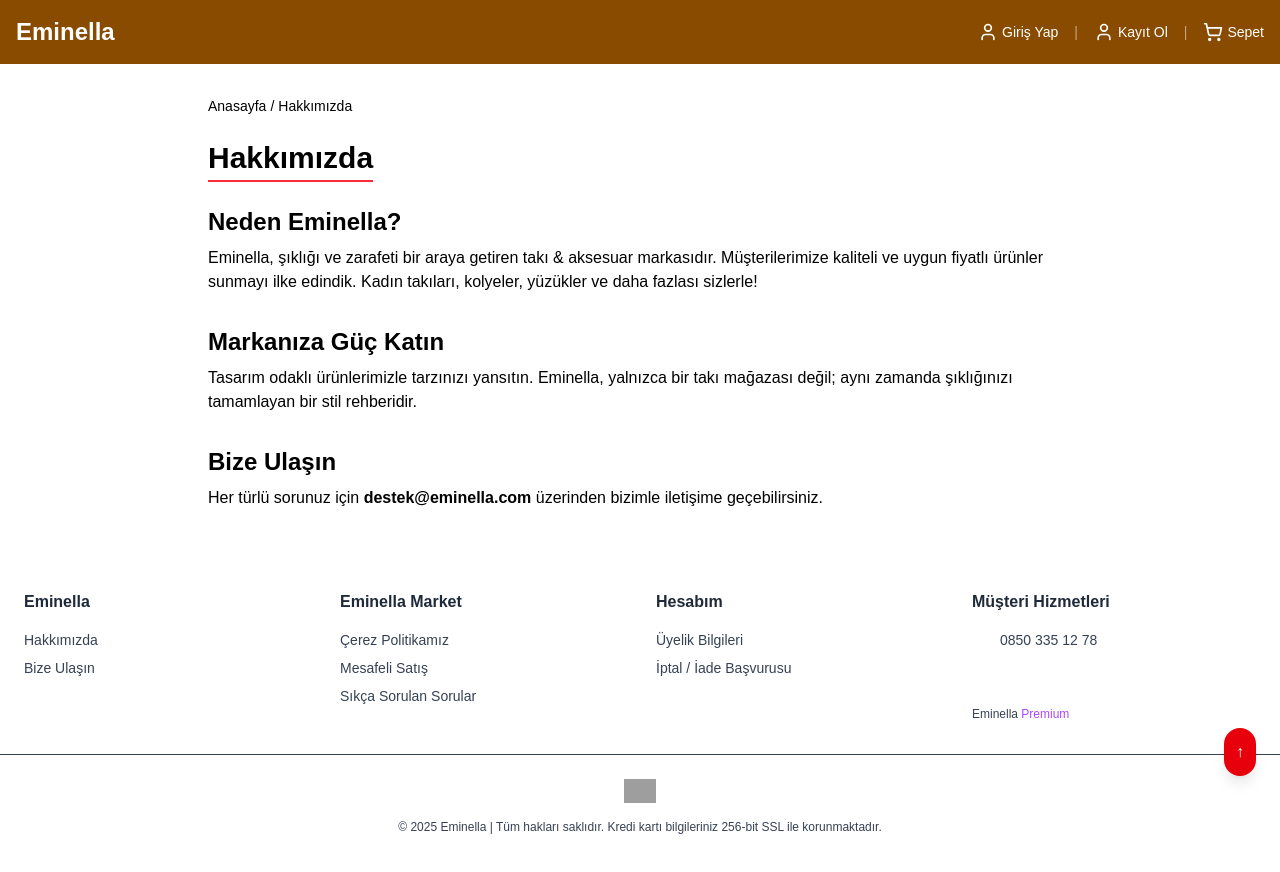
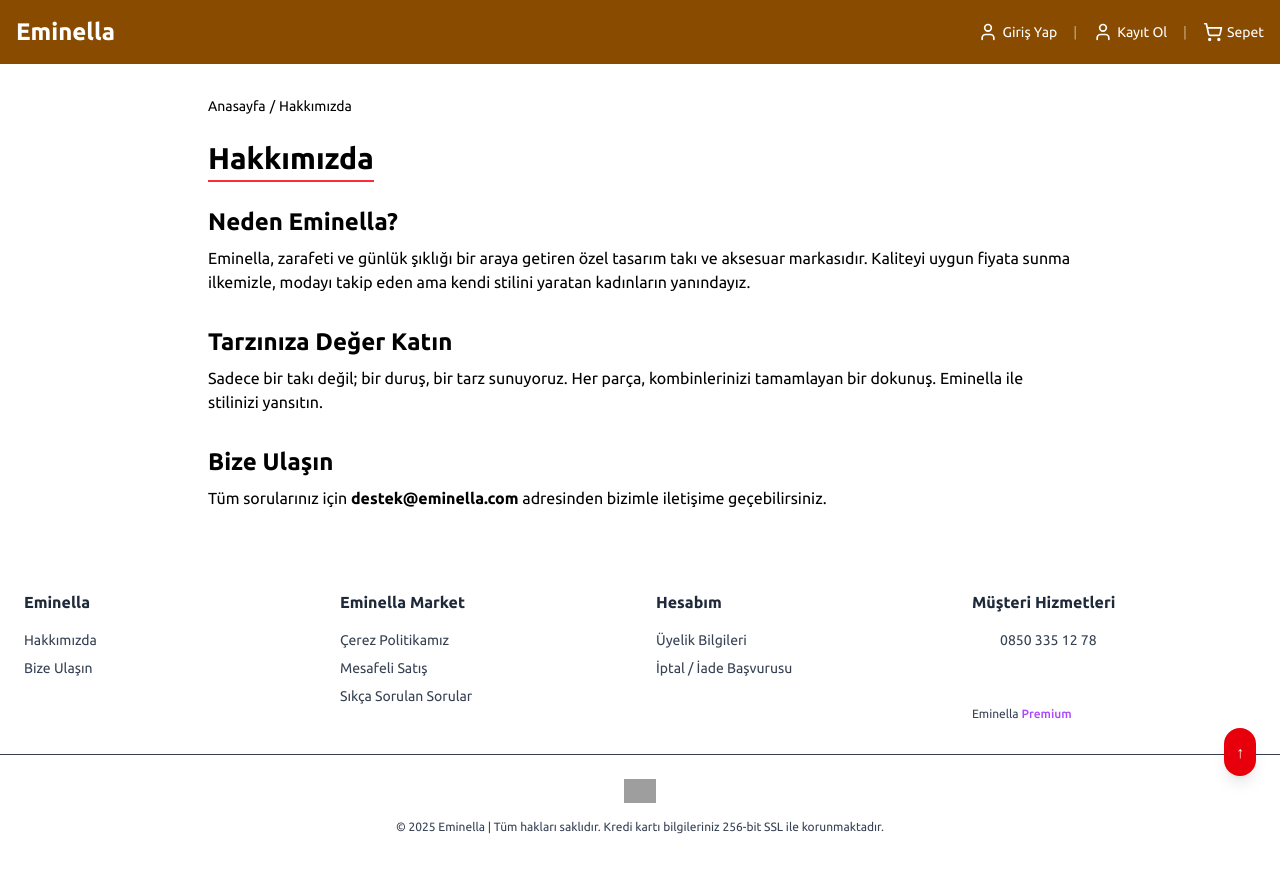
Before and after one commit to eminella/frontend-app, a Next.js app: page /hakkimizda in a window 1280 px wide. Shown: the top 872 px of the page. Built offline with nearby package versions, Linux system fonts and the light colour scheme; grey boxes are pictures that could not be loaded.

Commit message:
feat: Ubuntu font globals.css'e eklendi

```diff
--- a/app/globals.css
+++ b/app/globals.css
@@ -1,3 +1,4 @@
+@import url('https://fonts.googleapis.com/css2?family=Ubuntu:wght@400;500;700&display=swap');
 @import "react-quill/dist/quill.snow.css";
 @import "tailwindcss";
 
@@ -7,19 +8,17 @@
   --foreground: #171717;
 }
 
-/* Eğer dark mode etkisiz kalsın istiyorsan aşağıdaki satırları SİL veya yoruma al */
+/* Dark mode etkisiz */
 @media (prefers-color-scheme: dark) {
   :root {
     --background: #ffffff;
-    /* Eskiden: #0a0a0a */
     --foreground: #171717;
-    /* Eskiden: #ededed */
   }
 }
 
-/* Tüm sayfa için arka plan ve yazı rengi zorunlu tanımlandı */
+/* Tüm site arka plan ve yazı rengi + font */
 body {
   background: var(--background) !important;
   color: var(--foreground) !important;
-  font-family: Arial, Helvetica, sans-serif;
+  font-family: 'Ubuntu', Arial, Helvetica, sans-serif;
 }
--- a/app/hakkimizda/page.tsx
+++ b/app/hakkimizda/page.tsx
@@ -5,43 +5,42 @@
 
 export default function HakkimizdaPage() {
   return (
-    <main className="max-w-4xl mx-auto px-4 py-8 bg-white dark:bg-white">
+    <main className="max-w-4xl mx-auto px-4 py-8 bg-white text-black">
       {/* Breadcrumb */}
-      <div className="text-sm text-black mb-6">
+      <div className="text-sm mb-6">
         <Link href="/" className="hover:underline">Anasayfa</Link>
         <span className="mx-1">/</span>
-        <span className="text-black">Hakkımızda</span>
+        <span>Hakkımızda</span>
       </div>
 
       {/* Sayfa Başlığı */}
-      <h1 className="text-3xl font-bold text-black border-b-2 border-red-500 inline-block pb-1 mb-6">
+      <h1 className="text-3xl font-bold border-b-2 border-red-500 inline-block pb-1 mb-6">
         Hakkımızda
       </h1>
 
       {/* Bölüm 1 */}
       <section className="mb-8">
-        <h2 className="text-2xl font-semibold mb-2 text-black">Neden Eminella?</h2>
-        <p className="text-black">
-          Eminella, şıklığı ve zarafeti bir araya getiren takı & aksesuar markasıdır.
-          Müşterilerimize kaliteli ve uygun fiyatlı ürünler sunmayı ilke edindik.
-          Kadın takıları, kolyeler, yüzükler ve daha fazlası sizlerle!
+        <h2 className="text-2xl font-semibold mb-2">Neden Eminella?</h2>
+        <p>
+          Eminella, zarafeti ve günlük şıklığı bir araya getiren özel tasarım takı ve aksesuar markasıdır.
+          Kaliteyi uygun fiyata sunma ilkemizle, modayı takip eden ama kendi stilini yaratan kadınların yanındayız.
         </p>
       </section>
 
       {/* Bölüm 2 */}
       <section className="mb-8">
-        <h2 className="text-2xl font-semibold mb-2 text-black">Markanıza Güç Katın</h2>
-        <p className="text-black">
-          Tasarım odaklı ürünlerimizle tarzınızı yansıtın. Eminella, yalnızca bir takı mağazası değil;
-          aynı zamanda şıklığınızı tamamlayan bir stil rehberidir.
+        <h2 className="text-2xl font-semibold mb-2">Tarzınıza Değer Katın</h2>
+        <p>
+          Sadece bir takı değil; bir duruş, bir tarz sunuyoruz. Her parça, kombinlerinizi tamamlayan bir dokunuş.
+          Eminella ile stilinizi yansıtın.
         </p>
       </section>
 
       {/* Bölüm 3 */}
       <section>
-        <h2 className="text-2xl font-semibold mb-2 text-black">Bize Ulaşın</h2>
-        <p className="text-black">
-          Her türlü sorunuz için <strong>destek@eminella.com</strong> üzerinden bizimle iletişime geçebilirsiniz.
+        <h2 className="text-2xl font-semibold mb-2">Bize Ulaşın</h2>
+        <p>
+          Tüm sorularınız için <strong>destek@eminella.com</strong> adresinden bizimle iletişime geçebilirsiniz.
         </p>
       </section>
     </main>
```
